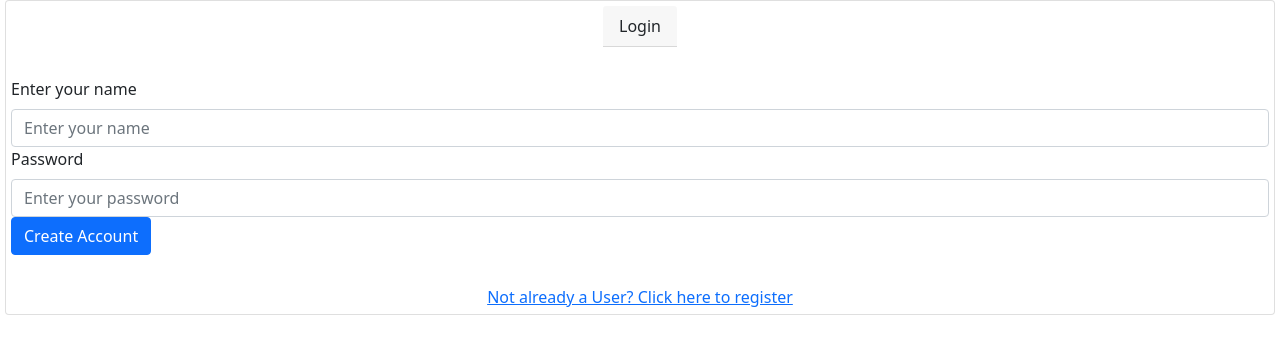
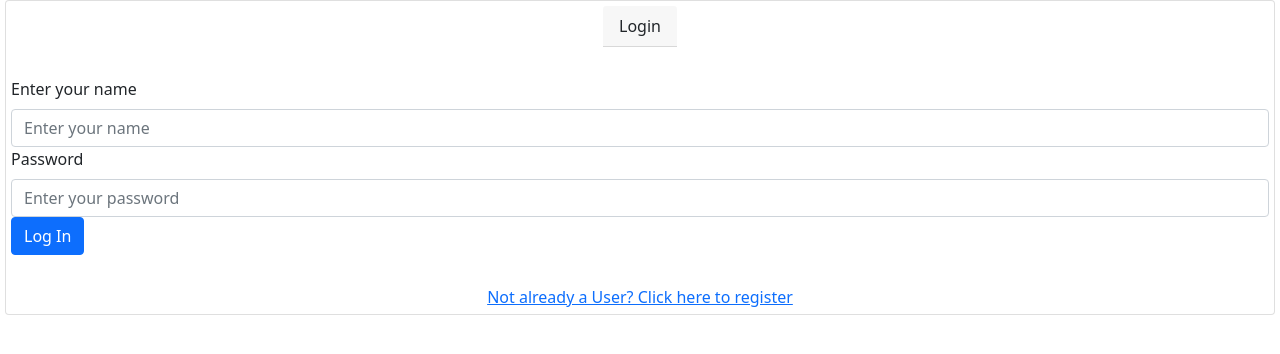
Before and after one commit to Hello-World-Software-Studios/calculator, a React (Create React App) app: page /login in a window 1280 px wide. Shown: the top 354 px of the page. Built offline with nearby package versions, Linux system fonts and the light colour scheme; no server answers.

Commit message:
Nesting routes

```diff
--- a/src/components/authentication/Authentication.jsx
+++ b/src/components/authentication/Authentication.jsx
@@ -97,7 +97,7 @@ export default function RegisterUser({
         />
 
         <Button type="submit" variant="primary">
-          Create Account
+          {isLoginComponent ? "Log In" : "Create Account"}
         </Button>
       </Form>
       <Link to={isLoginComponent ? "/register" : "/login"}>
--- a/src/components/manager/Manager.jsx
+++ b/src/components/manager/Manager.jsx
@@ -1,6 +1,6 @@
 import React, {useEffect, useState} from "react";
 import {Button, Card, Form, Spinner} from "react-bootstrap";
-import {Redirect} from "react-router-dom";
+import {Redirect, Route} from "react-router-dom";
 import PropTypes from "prop-types";
 import useAPI from "../../hooks/useAPI";
 import usePostAPI from "../../hooks/usePostAPI";
@@ -12,6 +12,7 @@ export default function Manager({isAuthenticated, setIsAuthenticated}) {
   const [currentProject, setCurrentProject] = useState({id: undefined, name: ""});
   const [projectInput, setProjectInput] = useState("");
   const [error, setError] = useState(null);
+
   console.log("Error:", error);
   console.log("projectInput:", projectInput);
 
@@ -57,14 +58,14 @@ export default function Manager({isAuthenticated, setIsAuthenticated}) {
   }
   if (currentProject.id) {
     return (
-      // <Route path={`:${currentProject.id}`}>
+      <Route path={`:${currentProject.id}`}>
         <Dashboard
           isAuthenticated={isAuthenticated}
           setIsAuthenticated={setIsAuthenticated}
           currentProject={currentProject}
           setCurrentProject={() => setCurrentProject}
         />
-      // </Route>
+      </Route>
     );
   }
   return (
```
Also changed, not shown: 1 other file (tests, documents, lock files or other folders). Lines whose indentation alone changed are shown as unchanged.
